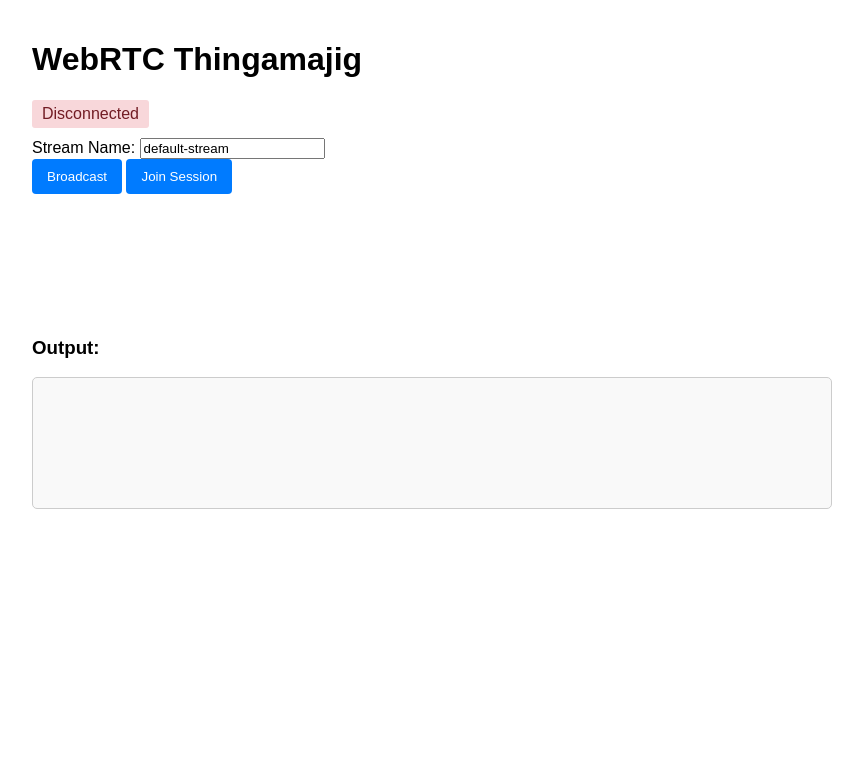
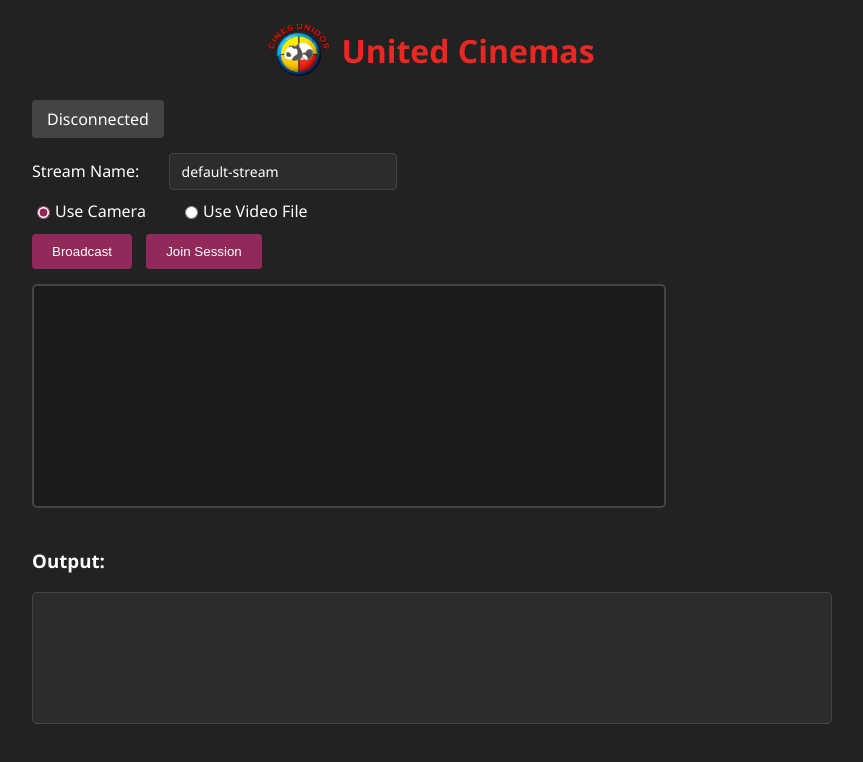
Before and after one commit to Kaucrow/united-cinemas, a plain HTML site: page client/src/index.html in a window 1280 px wide. Shown: the whole page, without its empty margins (208-1071 px from the left). Drawn offline with Linux system fonts and the light colour scheme.

Commit message:
feat: now the user can choose between camara and video to broadcast

```diff
--- a/client/src/index.html
+++ b/client/src/index.html
@@ -7,12 +7,31 @@
   <link rel="stylesheet" href="styles.css">
 </head>
 <body>
-  <h1>WebRTC Thingamajig</h1>
+  <header class="site-header">
+    <img src="../static/united-cinemas-logo.png" alt="United Cinemas Logo" class="logo"/>
+    <h1 class="site-title">United Cinemas</h1>
+  </header>
 
   <div id="status" class="status disconnected">Disconnected</div>
   <div>
     <label for="streamName">Stream Name:</label>
     <input type="text" id="streamName" value="default-stream"/>
+  </div>
+
+  <div style="margin: 10px 0;">
+    <label>
+      <input type="radio" name="broadcastSource" value="camera" id="sourceCamera" checked>
+      Use Camera
+    </label>
+    <label style="margin-left: 15px;">
+      <input type="radio" name="broadcastSource" value="video" id="sourceVideo">
+      Use Video File
+    </label>
+  </div>
+
+  <div id="videoFileContainer" style="display: none; margin: 10px 0;">
+    <label for="videoFile">Select Video File:</label>
+    <input type="file" id="videoFile" accept="video/*"/>
   </div>
 
   <div>
@@ -22,8 +41,8 @@
 
   <video
     id="video1"
-    width="160"
-    height="120"
+    width="630"
+    height="220"
     autoplay
     muted
   ></video>
--- a/client/src/script.js
+++ b/client/src/script.js
@@ -4,9 +4,22 @@ const connStatus = document.getElementById('status');
 const broadcastBtn = document.getElementById('broadcastBtn');
 const joinSessionBtn = document.getElementById('joinSessionBtn');
 const streamNameInput = document.getElementById('streamName');
+const videoFileInput = document.getElementById('videoFile');
+const sourceCamera = document.getElementById('sourceCamera');
+const sourceVideo = document.getElementById('sourceVideo');
+const videoFileContainer = document.getElementById('videoFileContainer');
 var pc = null;
 
 const WS_URL = 'ws://localhost:8080/ws'
+
+// Show/hide video file input based on selection
+sourceCamera.addEventListener('change', function() {
+  videoFileContainer.style.display = 'none';
+});
+
+sourceVideo.addEventListener('change', function() {
+  videoFileContainer.style.display = 'block';
+});
 
 async function startSession(sessionType) {
   console.log('Starting session...');
@@ -100,6 +113,59 @@ function sendOffer(sessionType, streamName) {
 };
 
     if (sessionType === 'broadcast') {
+    const broadcastSource = document.querySelector('input[name="broadcastSource"]:checked').value;
+
+    if (broadcastSource === 'video') {
+      // Use video file
+      const file = videoFileInput.files[0];
+      if (!file) {
+        addToOutput('Please select a video file first!');
+        return;
+      }
+
+      addToOutput(`Loading video file: ${file.name}`);
+      const videoElement = document.getElementById('video1');
+      const fileURL = URL.createObjectURL(file);
+
+      videoElement.src = fileURL;
+      videoElement.loop = true; // Loop the video
+      videoElement.muted = true; // Mute to avoid feedback
+
+      videoElement.onloadedmetadata = function() {
+        addToOutput('Video file loaded, starting stream...');
+
+        // Wait for video to be ready to play
+        videoElement.play()
+          .then(() => {
+            // Capture stream from video element
+            const stream = videoElement.captureStream ? videoElement.captureStream() : videoElement.mozCaptureStream();
+
+            if (!stream) {
+              addToOutput('Error: Browser does not support capturing stream from video element');
+              return;
+            }
+
+            // Add video tracks to peer connection
+            stream.getVideoTracks().forEach(track => {
+              pc.addTrack(track, stream);
+              addToOutput('Added video track from file to peer connection');
+            });
+
+            // Create and set offer
+            pc.createOffer()
+              .then(d => pc.setLocalDescription(d))
+              .catch(e => addToOutput('Error creating offer: ' + e));
+          })
+          .catch(e => addToOutput('Error playing video: ' + e));
+      };
+
+      videoElement.onerror = function() {
+        addToOutput('Error loading video file');
+        URL.revokeObjectURL(fileURL);
+      };
+
+    } else {
+      // Use camera
       navigator.mediaDevices.getUserMedia({ video: true, audio: false })
         .then(stream => {
           stream.getTracks().forEach(track => pc.addTrack(track, stream));
@@ -108,6 +174,7 @@ function sendOffer(sessionType, streamName) {
             .then(d => pc.setLocalDescription(d))
             .catch(addToOutput)
         }).catch(addToOutput)
+    }
   } else {
     pc.addTransceiver('video');
     pc.createOffer()
--- a/client/src/styles.css
+++ b/client/src/styles.css
@@ -1,44 +1,185 @@
 body {
-  font-family: Arial, sans-serif;
+  font-family: 'Segoe UI', Tahoma, Geneva, Verdana, sans-serif;
   max-width: 800px;
   margin: 0 auto;
   padding: 20px;
+  background-color: #222222;
+  color: #FFFFFF;
+}
+
+.site-header {
+  display: flex;
+  align-items: center;
+  justify-content: center;
+  margin-bottom: 20px;
+  gap: 12px;
+}
+
+.site-title {
+  color: #E92723;
+  font-size: 2em;
+  font-weight: bold;
+  margin: 0; /* Remove default h1 margin for better flex alignment */
+}
+
+.logo {
+  width: 60px;
+  height: 60px;
+  display: block;
+  object-fit: contain;
+  flex-shrink: 0; /* Prevents logo from shrinking */
+}
+
+h1 {
+  color: #E92723;
+  margin-bottom: 20px;
+  font-size: 2em;
+  font-weight: bold;
+}
+
+h3 {
+  color: #FFFFFF;
+  margin-top: 20px;
+}
+
+label {
+  color: #FFFFFF;
 }
 
 #output {
-  border: 1px solid #ccc;
+  border: 1px solid #444444;
   padding: 15px;
   margin: 10px 0;
   min-height: 100px;
-  background-color: #f9f9f9;
+  background-color: #2C2C2C;
   border-radius: 5px;
+  color: #FFFFFF;
+  font-size: 14px;
 }
 
 button {
-  padding: 10px 15px;
-  background-color: #007bff;
+  padding: 10px 20px;
+  background-color: #92295b;
   color: white;
   border: none;
   border-radius: 4px;
   cursor: pointer;
+  font-weight: 500;
+  margin-right: 10px;
+  transition: background-color 0.3s ease;
 }
 
 button:hover {
-  background-color: #0056b3;
+  background-color: #c526c5;
 }
 
 button:disabled {
-  background-color: #6c757d;
+  background-color: #444444;
+  color: #888888;
   cursor: not-allowed;
 }
 
-.status {
-  padding: 5px 10px;
-  border-radius: 3px;
-  display: inline-block;
-  margin-bottom: 10px;
+button:active {
+  background-color: #92295b;
 }
 
-.connected { background-color: #d4edda; color: #155724; }
-.disconnected { background-color: #f8d7da; color: #721c24; }
-.connecting { background-color: #fff3cd; color: #856404; }
+.status {
+  padding: 8px 15px;
+  border-radius: 4px;
+  display: inline-block;
+  margin-bottom: 15px;
+  font-weight: 500;
+}
+
+#streamName {
+  margin-left: 10px;
+  padding: 8px 12px;
+  background-color: #2C2C2C;
+  border: 1px solid #444444;
+  border-radius: 4px;
+  color: #FFFFFF;
+  font-family: 'Segoe UI', Tahoma, Geneva, Verdana, sans-serif;
+  font-size: 14px;
+}
+
+#streamName:focus {
+  outline: none;
+  border-color: #92295b;
+  box-shadow: 0 0 5px rgba(146, 41, 91, 0.3);
+}
+
+input[type="file"] {
+  padding: 8px;
+  background-color: #2C2C2C;
+  border: 1px solid #444444;
+  border-radius: 4px;
+  color: #FFFFFF;
+  cursor: pointer;
+}
+
+input[type="file"]:hover {
+  border-color: #92295b;
+}
+
+/* Radio buttons styling */
+label {
+  display: inline-flex;
+  align-items: center;
+  margin-right: 15px;
+  cursor: pointer;
+  color: #FFFFFF;
+}
+
+input[type="radio"] {
+  margin-right: 5px;
+  accent-color: #92295b;
+  cursor: pointer;
+}
+
+/* Video element styling */
+video {
+  border: 2px solid #444444;
+  border-radius: 5px;
+  background-color: #1B1B1B;
+  margin: 15px 0;
+}
+
+.connected {
+  background-color: #6A0DAD;
+  color: #FFFFFF;
+}
+
+.disconnected {
+  background-color: #444444;
+  color: #FFFFFF;
+}
+
+.connecting {
+  background-color: #2C2C2C;
+  color: #92295b;
+  border: 1px solid #92295b;
+}
+
+/* Custom scrollbar for output */
+#output {
+  overflow-y: auto;
+  max-height: 300px;
+}
+
+#output::-webkit-scrollbar {
+  width: 8px;
+}
+
+#output::-webkit-scrollbar-track {
+  background: #1B1B1B;
+  border-radius: 4px;
+}
+
+#output::-webkit-scrollbar-thumb {
+  background: #92295b;
+  border-radius: 4px;
+}
+
+#output::-webkit-scrollbar-thumb:hover {
+  background: #92295b;
+}
```
Also changed, not shown: client/static/united-cinemas-logo.png (added). Lines whose indentation alone changed are shown as unchanged.
